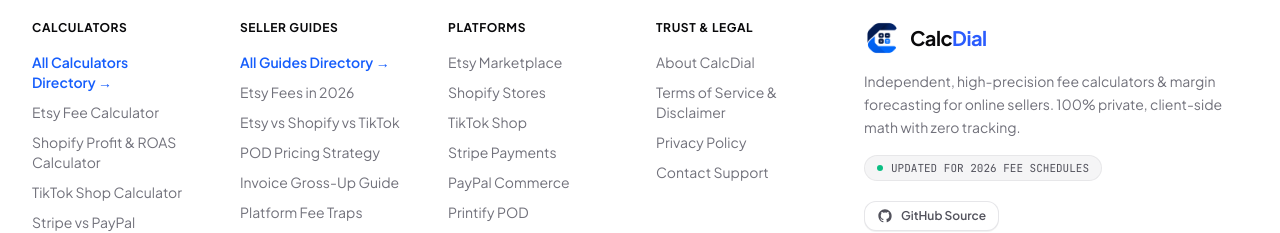
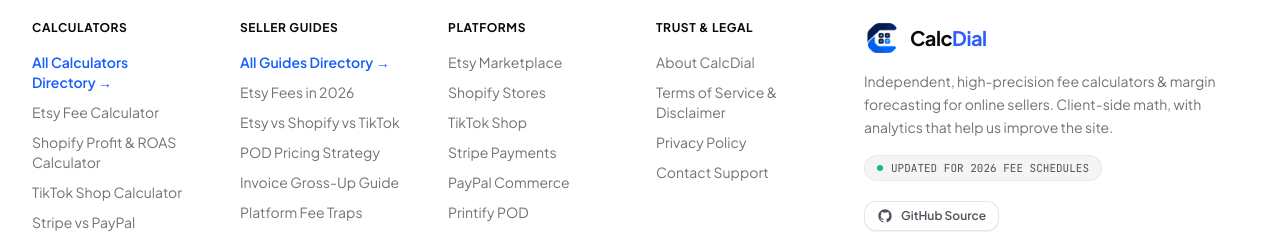
Before and after one commit to AH-Muzahid/Calcdial, a Next.js app: page / in a window 1280 px wide. Shown: the part 2961-3194 px from the top of the page. Built offline with nearby package versions, Linux system fonts and the light colour scheme; no server answers.

Commit message:
fix(footer): replace inaccurate zero-tracking claim with analytics disclosure

```diff
--- a/src/components/layout/Footer.tsx
+++ b/src/components/layout/Footer.tsx
@@ -170,7 +170,7 @@ export function Footer() {
 
             {/* Accurate Brand Description */}
             <p className="mt-3.5 text-xs sm:text-sm text-zinc-500 leading-relaxed font-normal max-w-sm">
-              Independent, high-precision fee calculators &amp; margin forecasting for online sellers. 100% private, client-side math with zero tracking.
+              Independent, high-precision fee calculators &amp; margin forecasting for online sellers. Client-side math, with analytics that help us improve the site.
             </p>
 
             {/* Fee Schedule Status Badge */}
```
